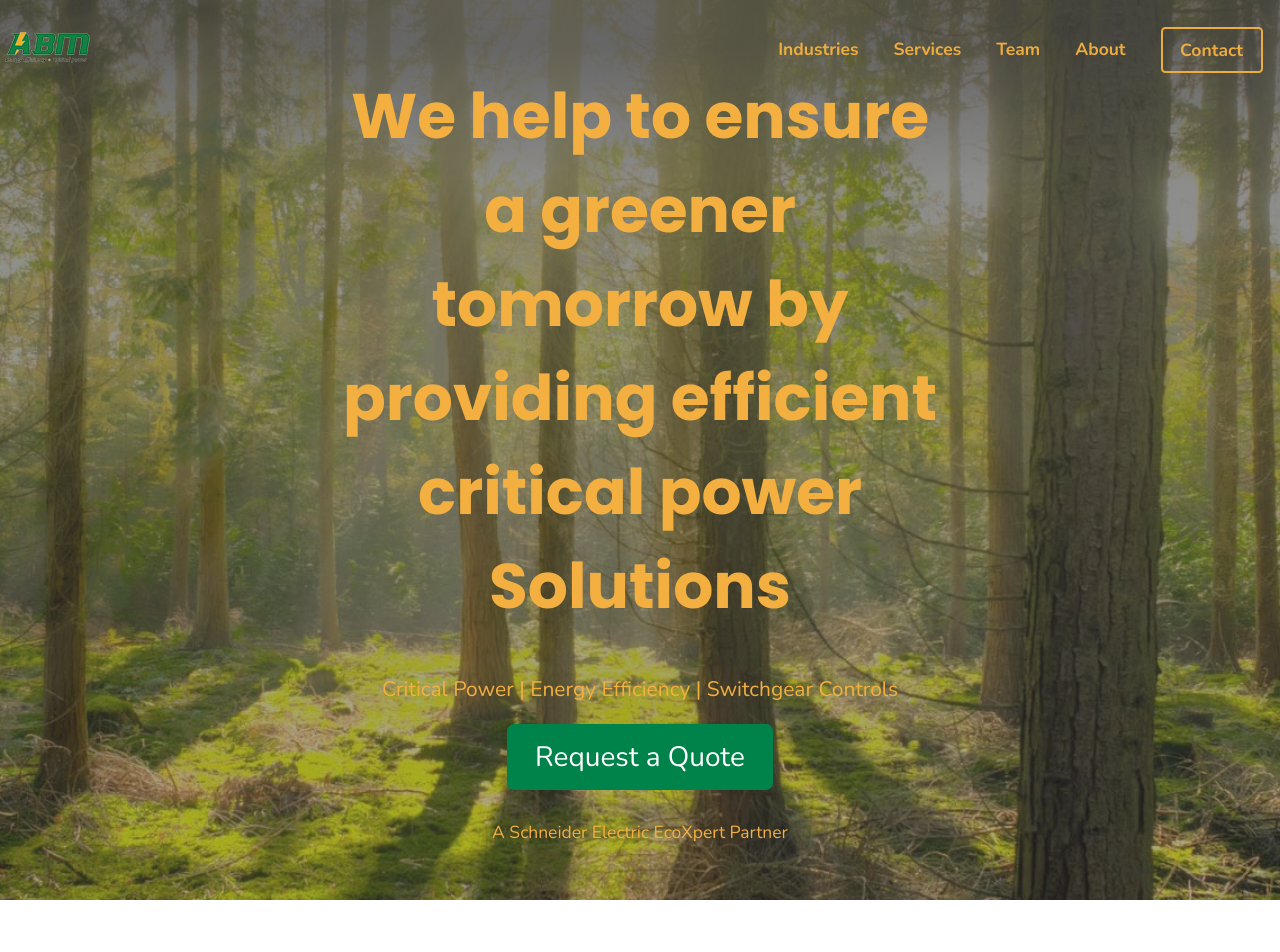
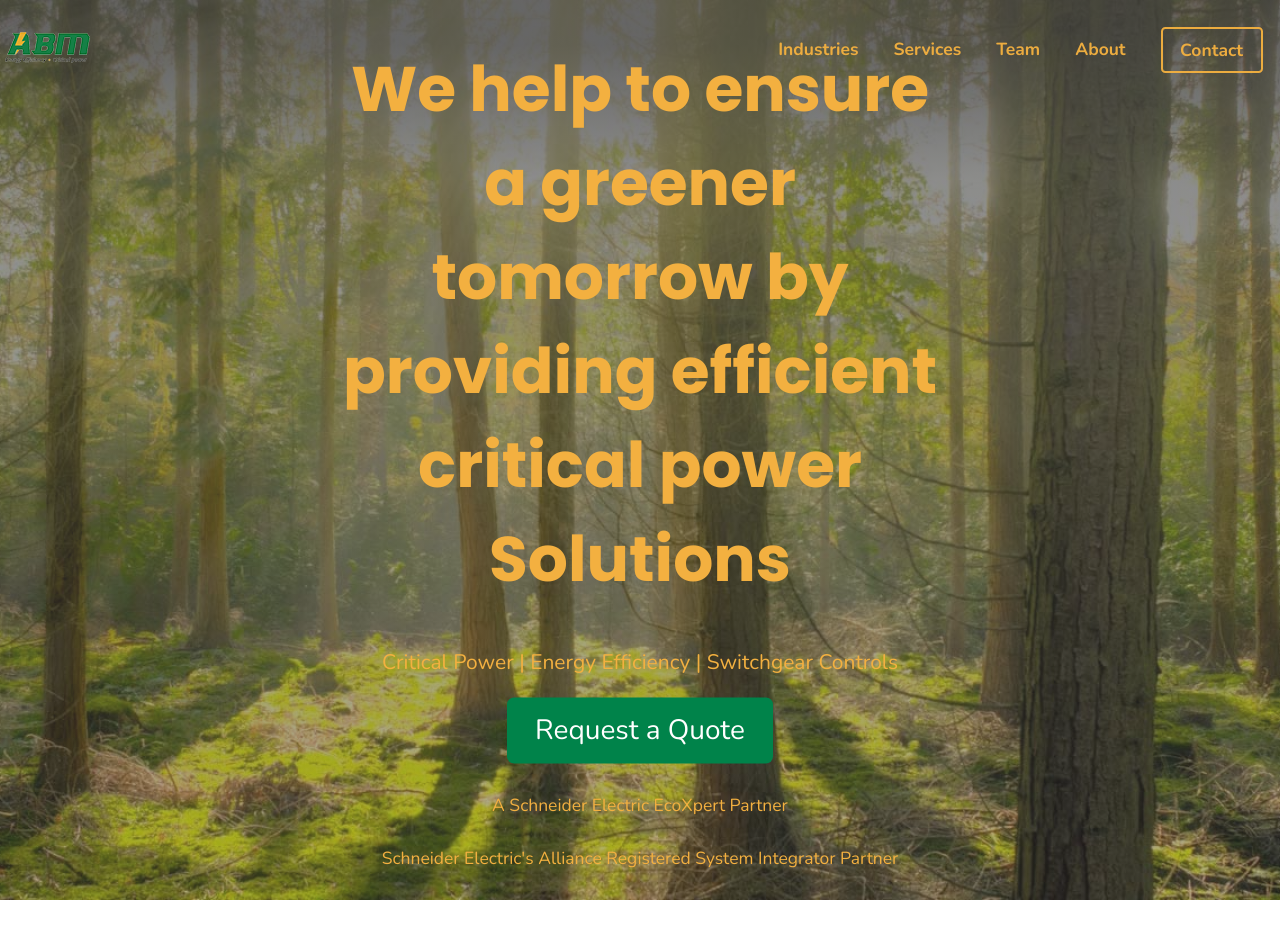
Before and after one commit to Suimrah/website.abm, a plain HTML site: page index.html in a window 1280 px wide. Shown: the top 952 px of the page. Drawn offline with nearby package versions, Linux system fonts and the light colour scheme.

Commit message:
added text

```diff
--- a/index.html
+++ b/index.html
@@ -576,6 +576,7 @@
         <h3>Critical Power | Energy Efficiency | Switchgear Controls</h3>
         <a class="show-popup" data-target="quote"><div>Request a Quote</div></a>
         <h5>A Schneider Electric EcoXpert Partner</h5>
+        <h5>Schneider Electric's Alliance Registered System Integrator Partner</h5>
       </div>
     </header>
     <section id="industries">
```
